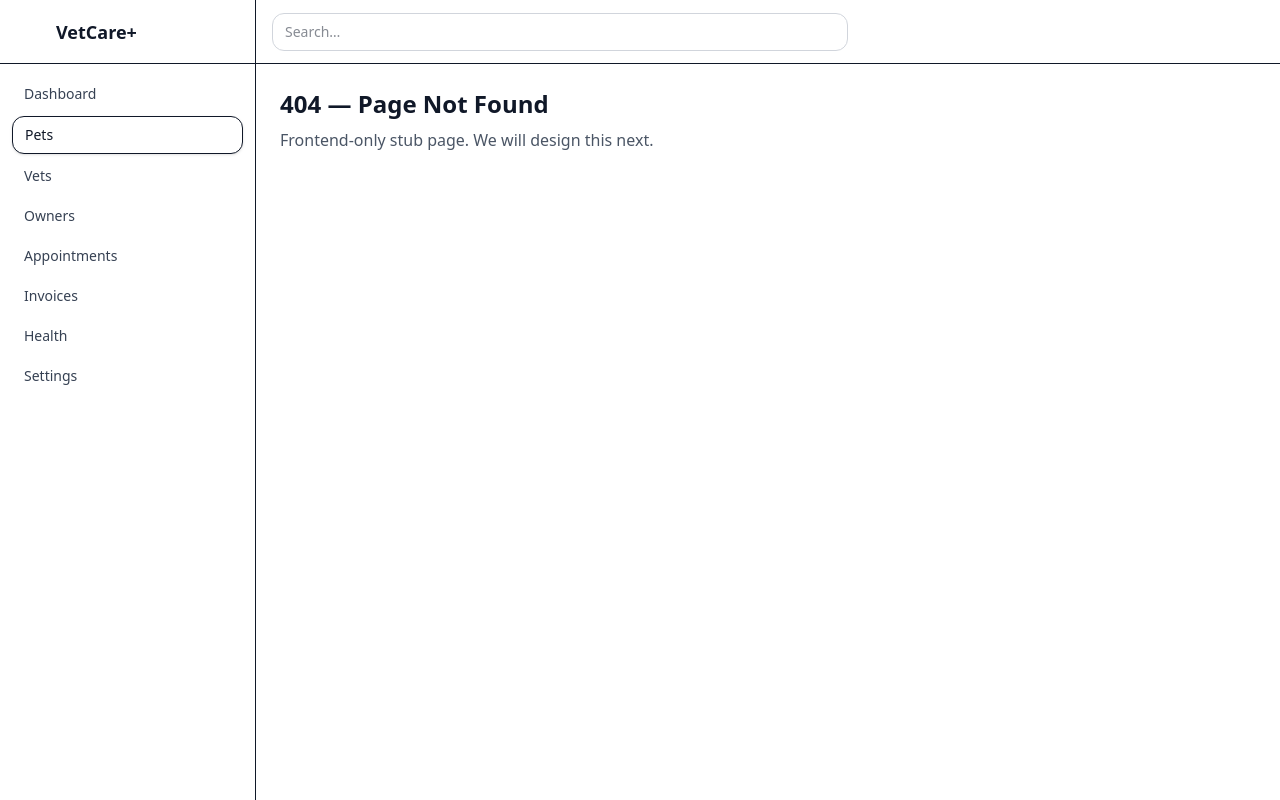
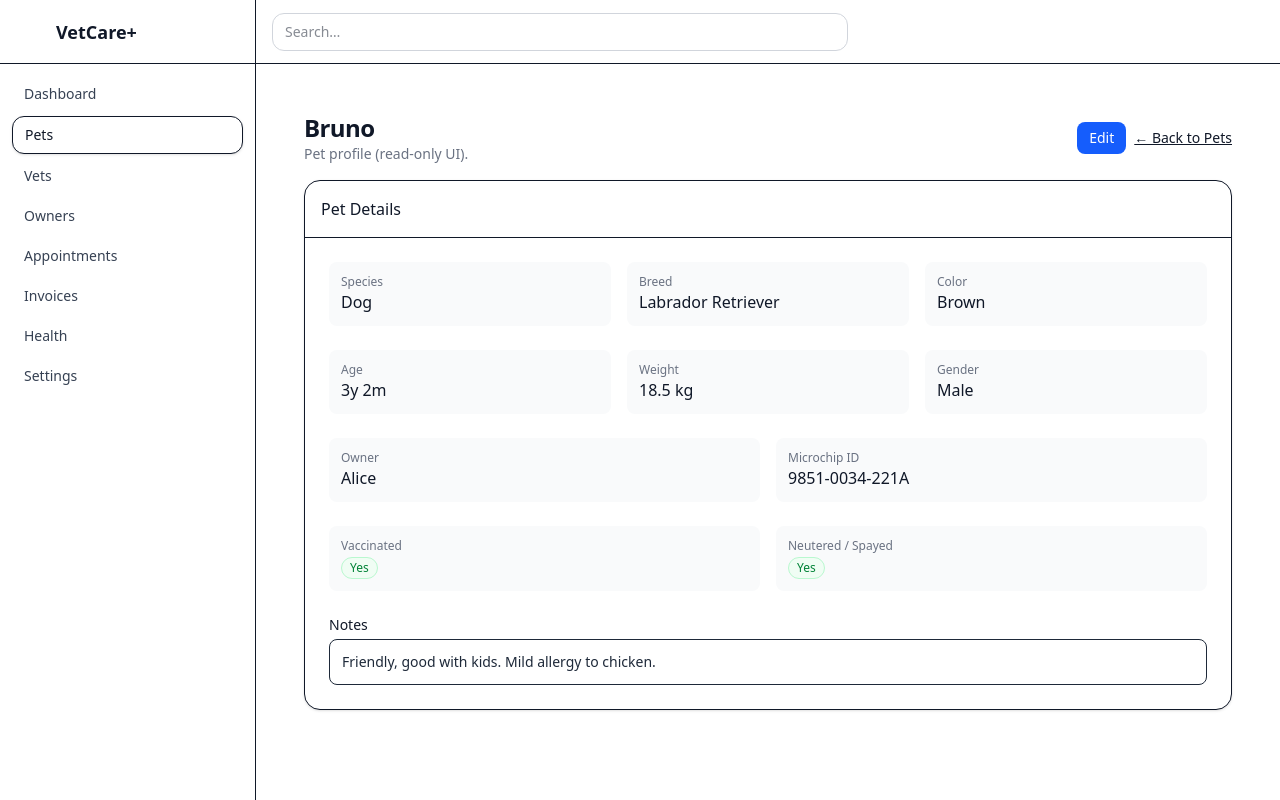
Before and after one commit to Maharshi1208/vetcareplus-2, a React (Vite) app: page /pets/1 in a window 1280 px wide. Before the commit this address had no page. Built offline with nearby package versions, Linux system fonts and the light colour scheme.

Commit message:
feat(pets): add Pet Details page UI and route

```diff
--- a/src/App.tsx
+++ b/src/App.tsx
@@ -6,6 +6,7 @@ import Dashboard from "./pages/Dashboard";
 import PetsPage from "./pages/Pets";
 import AddPetPage from "./pages/AddPet";
 import EditPetPage from "./pages/EditPet";
+import PetDetailsPage from "./pages/PetDetails";
 
 // simple stub pages (we'll design later)
 const Page = ({ title }: { title: string }) => (
@@ -38,6 +39,7 @@ export default function App() {
         <Route path="/pets" element={<AppShell><PetsPage /></AppShell>} />
         <Route path="/pets/add" element={<AppShell><AddPetPage /></AppShell>} />
         <Route path="/pets/:id/edit" element={<AppShell><EditPetPage /></AppShell>} />
+        <Route path="/pets/:id" element={<AppShell><PetDetailsPage /></AppShell>} />
 
         {/* Other modules */}
         <Route path="/vets" element={<AppShell><Vets /></AppShell>} />
--- /dev/null
+++ b/src/pages/PetDetails.tsx
@@ -0,0 +1,146 @@
+import React from "react";
+import { Link, useParams } from "react-router-dom";
+
+function ageLabel(y?: number | string, m?: number | string) {
+  const parts: string[] = [];
+  if (y !== undefined && y !== "") parts.push(`${y}y`);
+  if (m !== undefined && m !== "") parts.push(`${m}m`);
+  return parts.length ? parts.join(" ") : "—";
+}
+
+function yesNoBadge(v?: boolean) {
+  return (
+    <span
+      className={
+        "inline-flex items-center rounded-full px-2 py-0.5 text-xs font-medium " +
+        (v ? "bg-green-50 text-green-700 border border-green-200"
+           : "bg-gray-50 text-gray-700 border border-gray-200")
+      }
+    >
+      {v ? "Yes" : "No"}
+    </span>
+  );
+}
+
+// UI-only mock pet (replace with real fetch/context later)
+const MOCK_PET = {
+  id: "pet_001",
+  name: "Bruno",
+  species: "Dog",
+  breed: "Labrador Retriever",
+  color: "Brown",
+  ageYears: 3,
+  ageMonths: 2,
+  weightKg: 18.5,
+  gender: "MALE" as "MALE" | "FEMALE" | "UNKNOWN",
+  ownerName: "Alice",
+  microchipId: "9851-0034-221A",
+  vaccinated: true,
+  neutered: true,
+  notes: "Friendly, good with kids. Mild allergy to chicken.",
+};
+
+export default function PetDetailsPage() {
+  const { id } = useParams(); // reserved for future wiring
+  const p = { ...MOCK_PET, id: id ?? MOCK_PET.id };
+
+  return (
+    <div className="p-6">
+      {/* Header */}
+      <div className="mb-4 flex items-center justify-between">
+        <div>
+          <h1 className="text-2xl font-semibold tracking-tight">{p.name}</h1>
+          <p className="text-sm text-gray-500">Pet profile (read-only UI).</p>
+        </div>
+        <div className="flex items-center gap-2">
+          <Link
+            to={`/pets/${p.id}/edit`}
+            className="rounded-lg bg-blue-600 px-3 py-1.5 text-sm text-white hover:bg-blue-700"
+          >
+            Edit
+          </Link>
+          <Link to="/pets" className="text-sm underline">
+            ← Back to Pets
+          </Link>
+        </div>
+      </div>
+
+      {/* Card */}
+      <div className="rounded-2xl border bg-white shadow-sm">
+        <div className="border-b p-4">
+          <h2 className="text-base font-medium">Pet Details</h2>
+        </div>
+
+        <div className="p-4 sm:p-6 space-y-6">
+          {/* Species / Breed / Color */}
+          <div className="grid gap-4 sm:grid-cols-3">
+            <div className="rounded-lg bg-gray-50 p-3">
+              <div className="text-xs text-gray-500">Species</div>
+              <div className="font-medium">{p.species}</div>
+            </div>
+            <div className="rounded-lg bg-gray-50 p-3">
+              <div className="text-xs text-gray-500">Breed</div>
+              <div className="font-medium">{p.breed ?? "—"}</div>
+            </div>
+            <div className="rounded-lg bg-gray-50 p-3">
+              <div className="text-xs text-gray-500">Color</div>
+              <div className="font-medium">{p.color ?? "—"}</div>
+            </div>
+          </div>
+
+          {/* Age / Weight / Gender */}
+          <div className="grid gap-4 sm:grid-cols-3">
+            <div className="rounded-lg bg-gray-50 p-3">
+              <div className="text-xs text-gray-500">Age</div>
+              <div className="font-medium">{ageLabel(p.ageYears, p.ageMonths)}</div>
+            </div>
+            <div className="rounded-lg bg-gray-50 p-3">
+              <div className="text-xs text-gray-500">Weight</div>
+              <div className="font-medium">
+                {typeof p.weightKg === "number" ? `${p.weightKg} kg` : "—"}
+              </div>
+            </div>
+            <div className="rounded-lg bg-gray-50 p-3">
+              <div className="text-xs text-gray-500">Gender</div>
+              <div className="font-medium">
+                {p.gender[0] + p.gender.slice(1).toLowerCase()}
+              </div>
+            </div>
+          </div>
+
+          {/* Owner / Microchip */}
+          <div className="grid gap-4 sm:grid-cols-2">
+            <div className="rounded-lg bg-gray-50 p-3">
+              <div className="text-xs text-gray-500">Owner</div>
+              <div className="font-medium">{p.ownerName ?? "—"}</div>
+            </div>
+            <div className="rounded-lg bg-gray-50 p-3">
+              <div className="text-xs text-gray-500">Microchip ID</div>
+              <div className="font-medium">{p.microchipId || "—"}</div>
+            </div>
+          </div>
+
+          {/* Flags */}
+          <div className="grid gap-4 sm:grid-cols-2">
+            <div className="rounded-lg bg-gray-50 p-3">
+              <div className="text-xs text-gray-500">Vaccinated</div>
+              <div className="font-medium">{yesNoBadge(p.vaccinated)}</div>
+            </div>
+            <div className="rounded-lg bg-gray-50 p-3">
+              <div className="text-xs text-gray-500">Neutered / Spayed</div>
+              <div className="font-medium">{yesNoBadge(p.neutered)}</div>
+            </div>
+          </div>
+
+          {/* Notes */}
+          <div>
+            <div className="text-sm font-medium">Notes</div>
+            <div className="mt-1 rounded-lg border bg-white p-3 text-sm text-gray-800">
+              {p.notes || "—"}
+            </div>
+          </div>
+        </div>
+      </div>
+    </div>
+  );
+}
```
